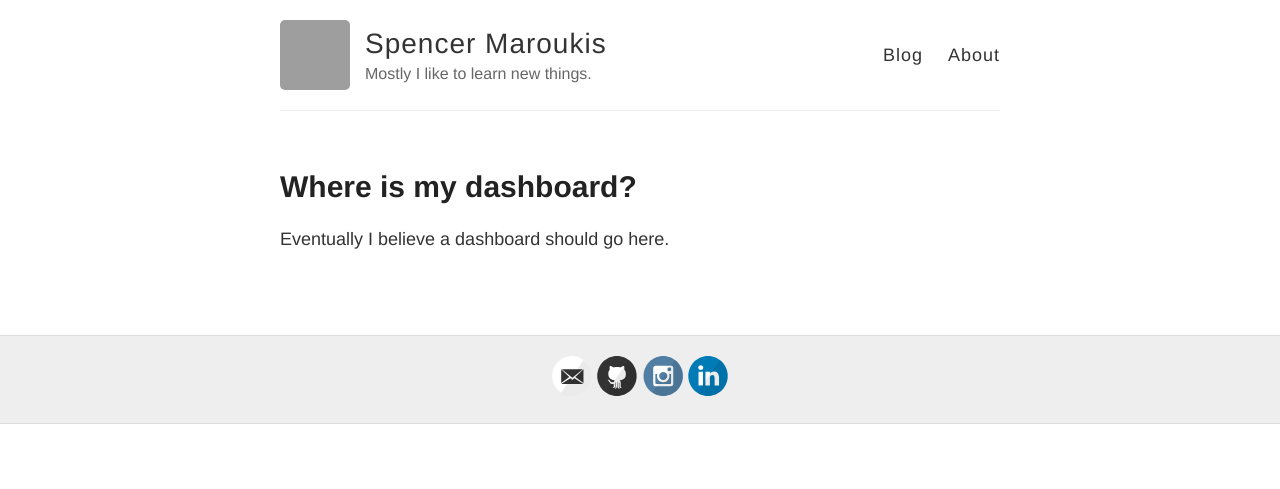
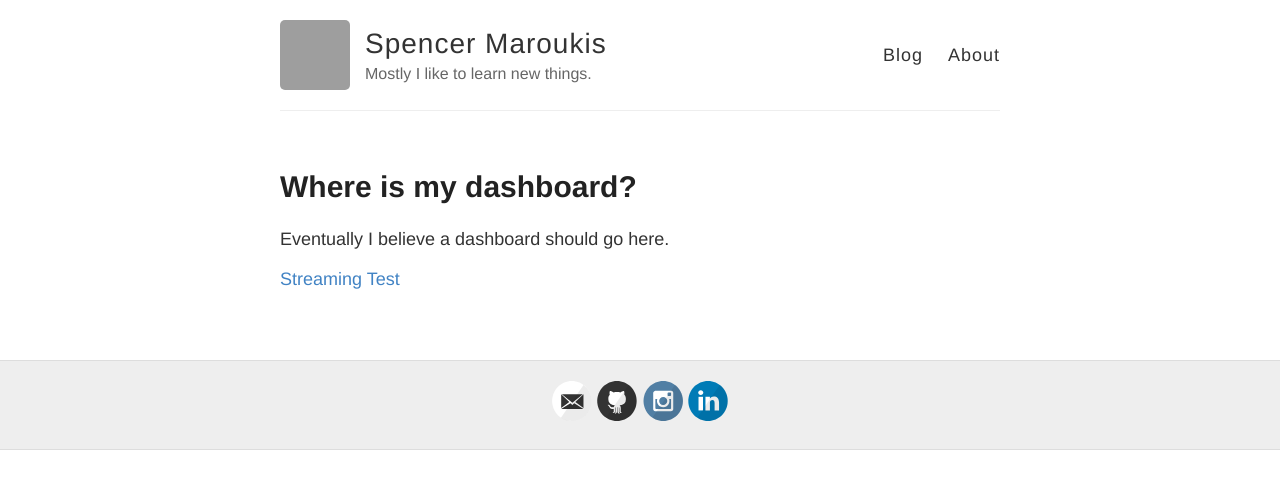
Before and after one commit to smaroukis/smaroukis.github.io, a Jekyll site: the page built from index.html, in a window 1280 px wide. Shown: the top 489 px of the page. Built offline with Jekyll 4.4.1, drawn with Linux system fonts in a browser that asks for light colours; grey boxes are pictures that could not be loaded.

Commit message:
stream test

```diff
--- a/index.html
+++ b/index.html
@@ -12,7 +12,7 @@ layout: default
         {{ post.excerpt }}
       </div>
 
-      <div w3-include-html="line_stream.html"></div>
+      <a href="/line_stream">Streaming Test</a>
 
     </article>
   {% endfor %}
```
